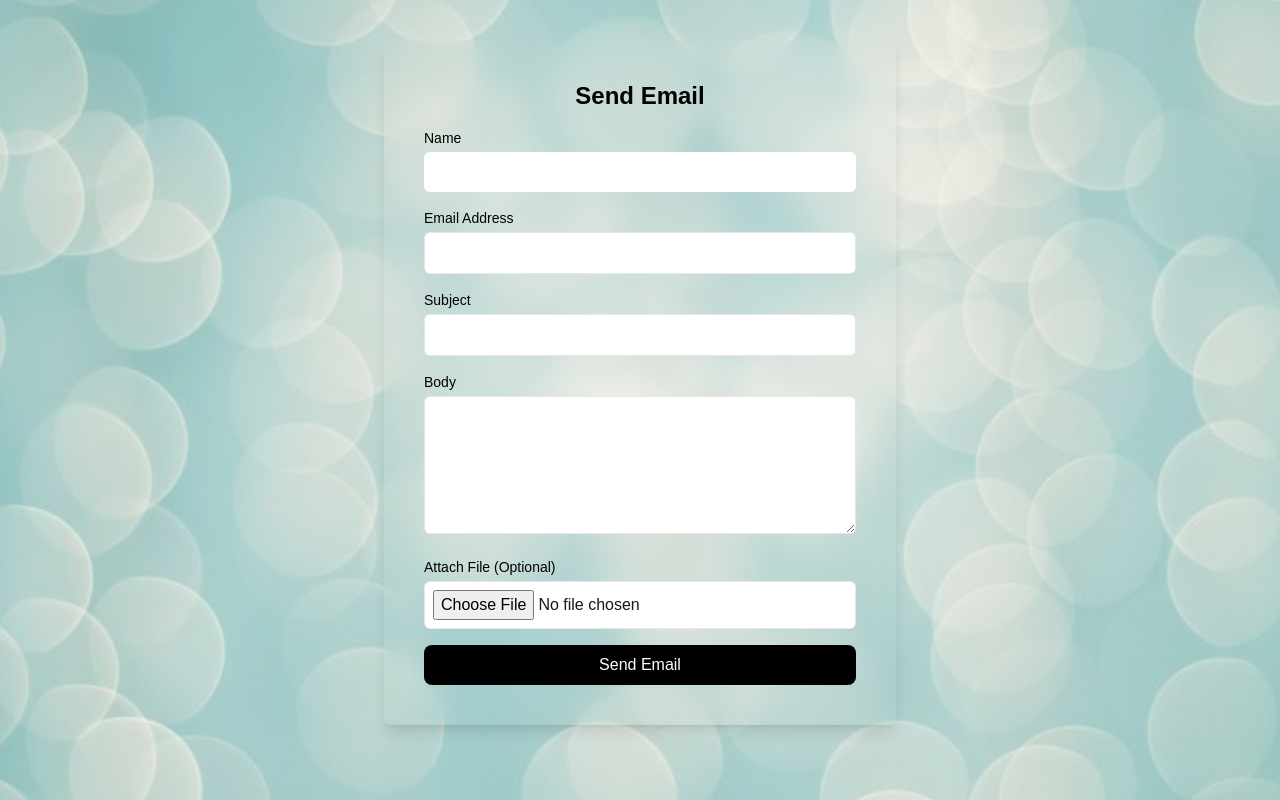
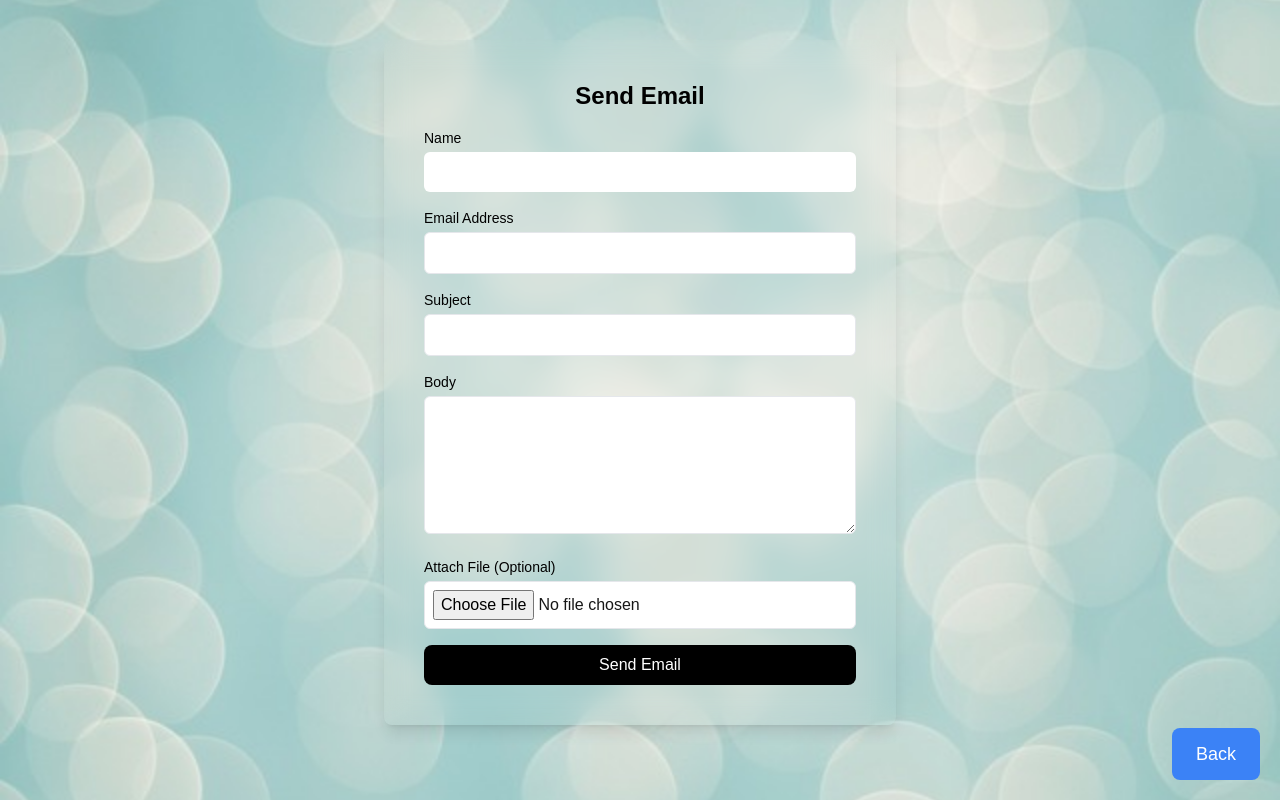
Before and after one commit to SantinoGiordano/Resend-Emailer, a Next.js app: page /contact in a window 1280 px wide. Built offline with nearby package versions, Linux system fonts and the light colour scheme.

Commit message:
imported and added fixed button

```diff
--- a/app/contact/page.tsx
+++ b/app/contact/page.tsx
@@ -1,6 +1,7 @@
 'use client';
 
 import React, { useState } from 'react';
+import FixedButton from '../componets/FixedButton';
 
 const EmailForm = () => {
   const [name, setName] = useState('');
@@ -53,6 +54,7 @@ const EmailForm = () => {
 
   return (
     <>
+    <FixedButton/>
       <div className='p-10 bg-[url("/bgSparkle.jpg")] bg-cover bg-center h-screen'>
         <div className="max-w-lg mx-auto rounded-lg shadow-lg  p-10 backdrop-blur-md ">
           <h1 className="text-2xl font-bold text-center mb-4 text-black">Send Email</h1>
```
